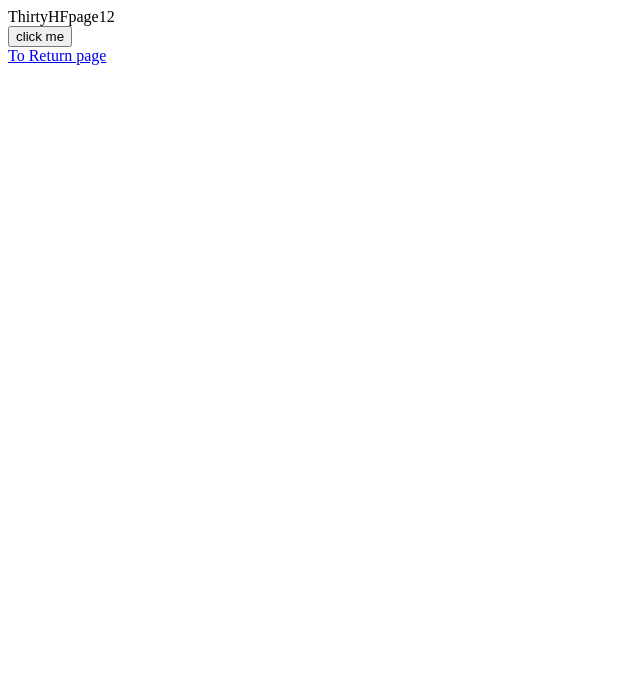
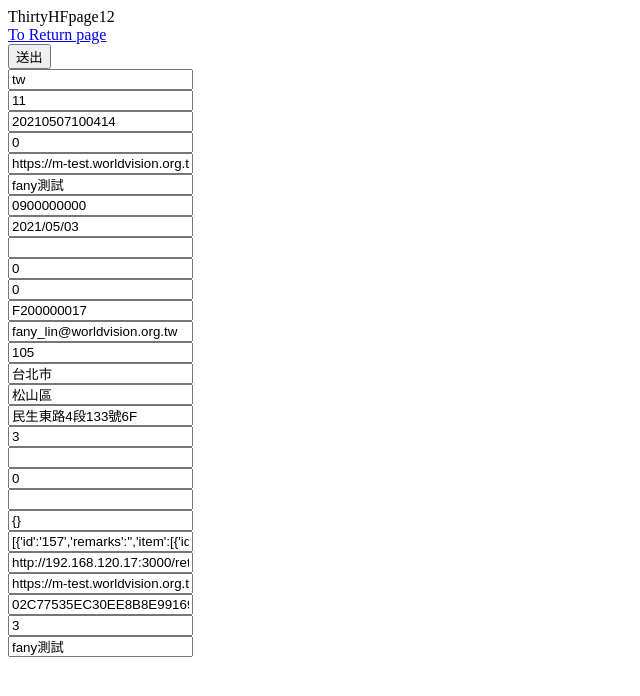
Before and after one commit to suzylieu/fany-ssr-test, a React app: page /hfPage in a window 1280 px wide. Shown: the top 696 px of the page, without its empty margins (0-640 px from the left). Built offline with nearby package versions, Linux system fonts and the light colour scheme; no server answers; the HTML template or start-up script is replaced by a standard one.

Commit message:
server post method

```diff
--- a/src/client/pages/ReturnPage/ReturnPage.jsx
+++ b/src/client/pages/ReturnPage/ReturnPage.jsx
@@ -6,9 +6,7 @@ const ReturnPage = () => {
     <div>
       <div>ReturnPage12</div>
       <button onClick={() => console.log("hello")}>Hello</button>
-      <div>
-        <Link to="/hfPage">To HF page</Link>
-      </div>
+      <div>This is the return page</div>
     </div>
   );
 };
--- a/src/client/pages/ThirtyHF/ThirtyHF.jsx
+++ b/src/client/pages/ThirtyHF/ThirtyHF.jsx
@@ -1,15 +1,54 @@
-import React from "react";
+import React, { useEffect } from "react";
 import { Link } from "react-router-dom";
+import apis from '../../redux/apis';
 
 const ThirtyHF = () => {
+  const md5_key = 'Bg9QCgeH3b';
+
+  useEffect(() => {
+    apis.fetachGetCampList()
+  }, []);
+
   return (
     <div>
-      <div>ThirtyHFpage12</div>
-      <button onClick={() => console.log("click me")}>click me</button>
-      <div>
-        <Link to="/return">To Return page</Link>
-      </div>
+      <div>ThirtyHFpage12</div><Link to="/return">To Return page</Link>
+      <form id="form" method="post" action="https://i-payment-test.worldvision.org.tw/API/Activity_cart.aspx">
+        <div  >
+          <button type="submit">送出</button><br />
+          <input type="text" name="lang" id="lang" value="tw" /> <br />
+          <input type="text" name="tag" id="tag" value="11" /> <br />
+          <input type="text" name="pkey" id="pkey" value="20210507100414" /><br />
+          <input type="text" name="issp20" id="issp20" value="0" /><br />
+          <input type="text" name="url" id="url" value="https://m-test.worldvision.org.tw/shopPost.aspx" /><br />
+          <input type="text" name="name" id="name" value="fany測試" /><br />
+          <input type="text" name="mobile" id="mobile" value="0900000000" /><br />
+          <input type="text" name="birth" id="birth" value="2021/05/03" /><br />
+          <input type="text" name="tel" id="tel" value="" /><br />
+          <input type="text" name="oversea" id="oversea" value="0" /><br />
+          <input type="text" name="gender" id="gender" value="0" /><br />
+          <input type="text" name="idno" id="idno" value="F200000017" /><br />
+          <input type="text" name="mail" id="mail" value="fany_lin@worldvision.org.tw" /><br />
+          <input type="text" name="zipcode" id="zipcode" value="105" /><br />
+          <input type="text" name="city" id="city" value="台北市" /><br />
+          <input type="text" name="area" id="area" value="松山區" /><br />
+          <input type="text" name="address" id="address" value="民生東路4段133號6F" /><br />
+          <input type="text" name="payment" id="payment" value="3" /><br />
+          <input type="text" name="rPayment" id="rPayment" value="" /><br />
+          <input type="text" name="isEncrypt" id="isEncrypt" value="0" /><br />
+
+          <input type="text" name="Credit" id="Credit" value="" /><br />
+          <input type="text" name="ATMBank" id="ATMBank" value="{}" /><br />
+          <input type="text" name="act_item" id="act_item" value="[{'id':'157','remarks':'','item':[{'id':'1379','qty':'1','price':'333','deduction':'0','url':'https://m-test.worldvision.org.tw/donate_shop.aspx','parameter':'ID=157&637560004826280222&'}],'islocked':'0'}]" /><br />
+          {/* <input type="text" name="reUrl" id="reUrl" value="https://m-test.worldvision.org.tw/shopPost.aspx?" /><br /> */}
+          <input type="text" name="reUrl" id="reUrl" value="http://192.168.120.17:3000/return"/><br />
+          <input type="text" name="SourceURL" id="SourceURL" value="https://m-test.worldvision.org.tw/shopPost.aspx" /><br />
+          <input type="text" name="code" id="code" value="02C77535EC30EE8B8E9916945D341B1A" /><br />
+          <input type="text" name="receipt" id="receipt" value="3" /><br />
+          <input type="text" name="receipt_name" id="receipt_name" value="fany測試" /><br />
+        </div>
+      </form>
     </div>
+
   );
 };
 
--- /dev/null
+++ b/src/client/redux/apis.js
@@ -0,0 +1,23 @@
+import axios from "axios";
+import queryString from "query-string";
+
+const fetcher = axios.create({
+  timeout: 10 * 60 * 1000,
+  dataType: 'json',
+  headers: {
+    "Content-Type": "application/json;charset=UTF-8",
+  },
+});
+
+const apis = {
+  fetachGetCampList: () =>
+    fetcher.get('https://ext-api.worldvision.org.tw/v1/30hf/32/camp-search'),
+
+  fetchPostCampVerify: (payload) =>
+    fetcher.post(`https://ext-api.worldvision.org.tw/v1/30hf/32/user-verify?${queryString.stringify(payload)}`),
+
+  fetchPostUserCreate: (formData) =>
+    fetcher.post('https://ext-api.worldvision.org.tw/v1/30hf/32/user-create', formData)
+};
+
+export default apis;
```
Also changed, not shown: package.json (+10 -0 lines), src/index.js (+25 -1 lines), 2 other files (tests, documents, lock files or other folders).
